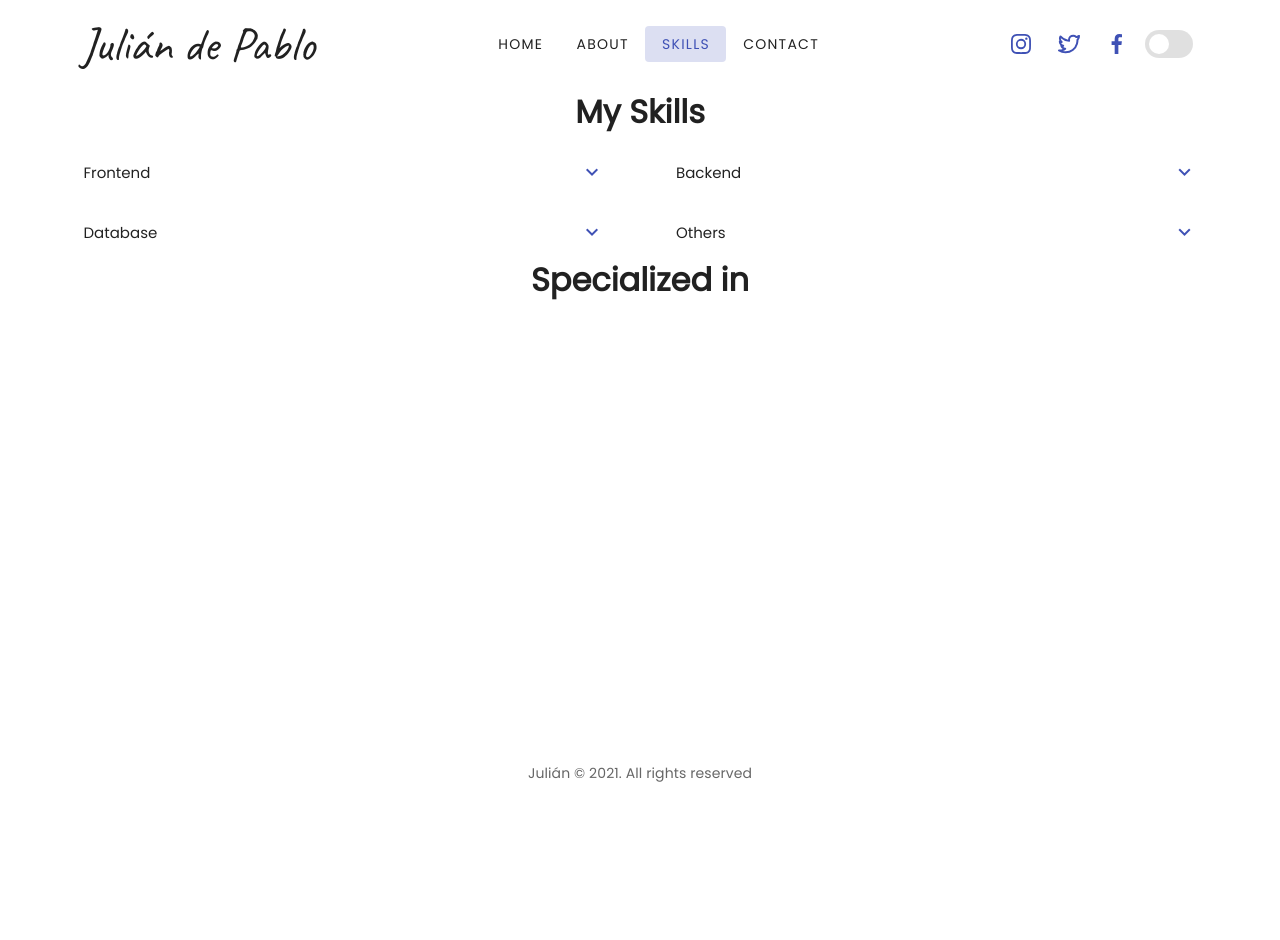
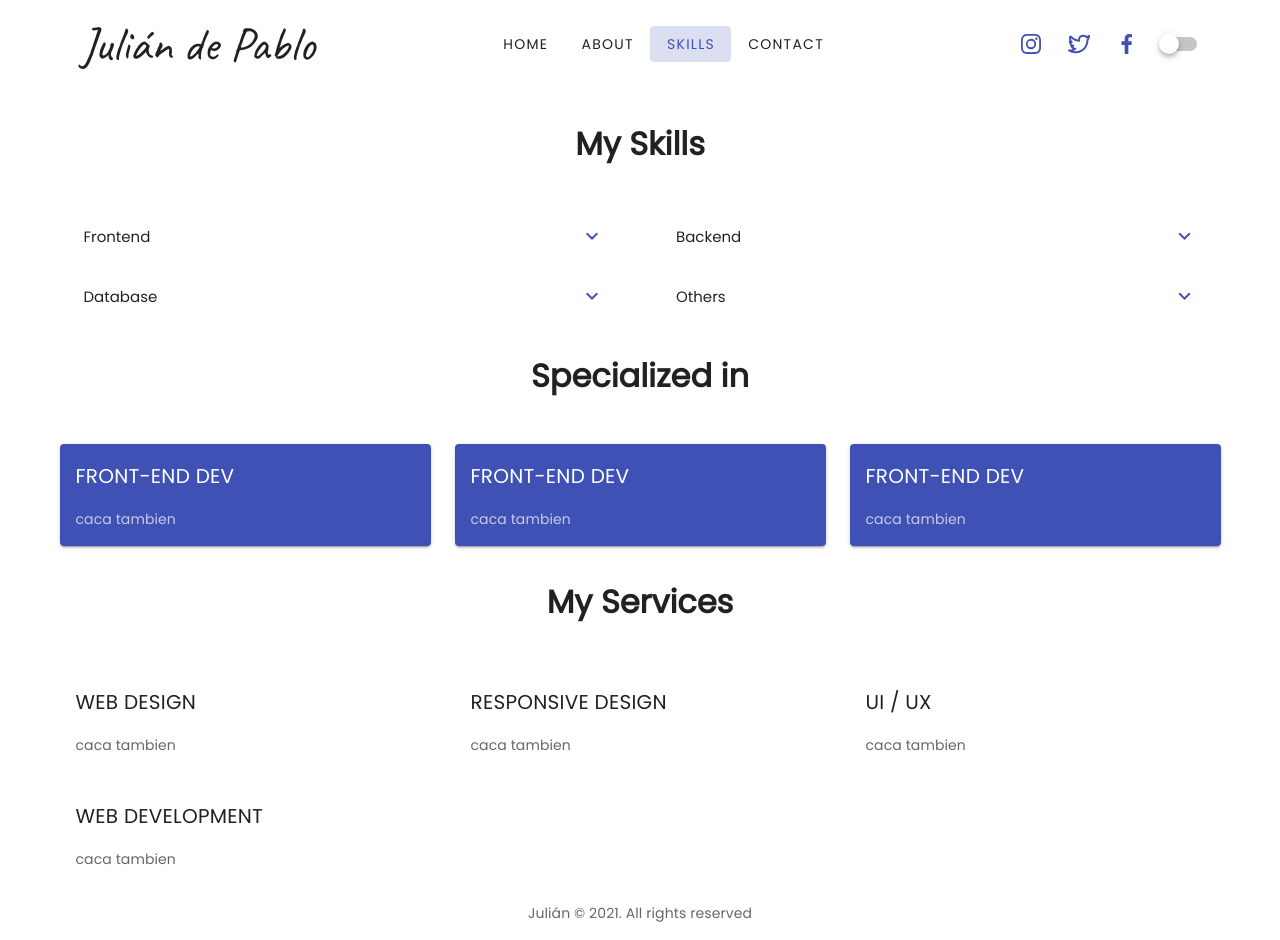
Before and after one commit to juliandpt/Portfolio_nuxt, a Nuxt app: page /skills in a window 1280 px wide. Before the commit the page ends 800 px from the top, so only its background shows below. Built offline with nearby package versions, Linux system fonts and the light colour scheme.

Commit message:
advanced skills page

```diff
--- a/components/navbar.vue
+++ b/components/navbar.vue
@@ -85,7 +85,6 @@
           v-model="$vuetify.theme.dark"
           color="indigo"
           hide-details
-          inset
         ></v-switch>
       </v-toolbar>
     </v-card>
--- a/pages/skills.vue
+++ b/pages/skills.vue
@@ -1,6 +1,8 @@
 <template>
   <v-container>
-    <v-row>
+    <v-row
+      class="py-8"
+    >
       <h1
         class="mx-auto"
       >
@@ -74,7 +76,9 @@
       </v-col>
     </v-row>
 
-    <v-row>
+    <v-row
+      class="py-8"
+    >
       <h1
         class="mx-auto"
       >
@@ -89,10 +93,55 @@
         sm="6"
         xs="12"
         class="pb-0"
-        v-for="(skill, i) in skills"
+        v-for="(specialty, i) in specialties"
         :key="i"
       >
+        <v-card
+          dark
+          color="indigo"
+        >
+          <v-card-title>
+            {{ specialty.title }}
+          </v-card-title>
 
+          <v-card-text>
+            {{ specialty.text }}
+          </v-card-text>
+        </v-card>
+      </v-col>
+    </v-row>
+
+    <v-row
+      class="py-8"
+    >
+      <h1
+        class="mx-auto"
+      >
+        My Services
+      </h1>
+    </v-row>
+
+    <v-row>
+      <v-col
+        cols="12"
+        md="4"
+        sm="6"
+        xs="12"
+        class="pb-0"
+        v-for="(service, i) in services"
+        :key="i"
+      >
+        <v-card
+          flat
+        >
+          <v-card-title>
+            {{ service.title }}
+          </v-card-title>
+
+          <v-card-text>
+            {{ service.text }}
+          </v-card-text>
+        </v-card>
       </v-col>
     </v-row>
   </v-container>
@@ -188,29 +237,37 @@ export default {
       specialties: [
         {
           title: "FRONT-END DEV",
-          content: "caca tambien"
+          text: "caca tambien"
+        },
+        {
+          title: "FRONT-END DEV",
+          text: "caca tambien"
+        },
+        {
+          title: "FRONT-END DEV",
+          text: "caca tambien"
         }
       ],
       services: [
         {
           title: "WEB DESIGN",
           icon: "caca",
-          content: "caca tambien"
+          text: "caca tambien"
         },
         {
           title: "RESPONSIVE DESIGN",
           icon: "caca",
-          content: "caca tambien"
+          text: "caca tambien"
         },
         {
           title: "UI / UX",
           icon: "caca",
-          content: "caca tambien"
+          text: "caca tambien"
         },
         {
           title: "WEB DEVELOPMENT",
           icon: "caca",
-          content: "caca tambien"
+          text: "caca tambien"
         },
       ]
     }
```
